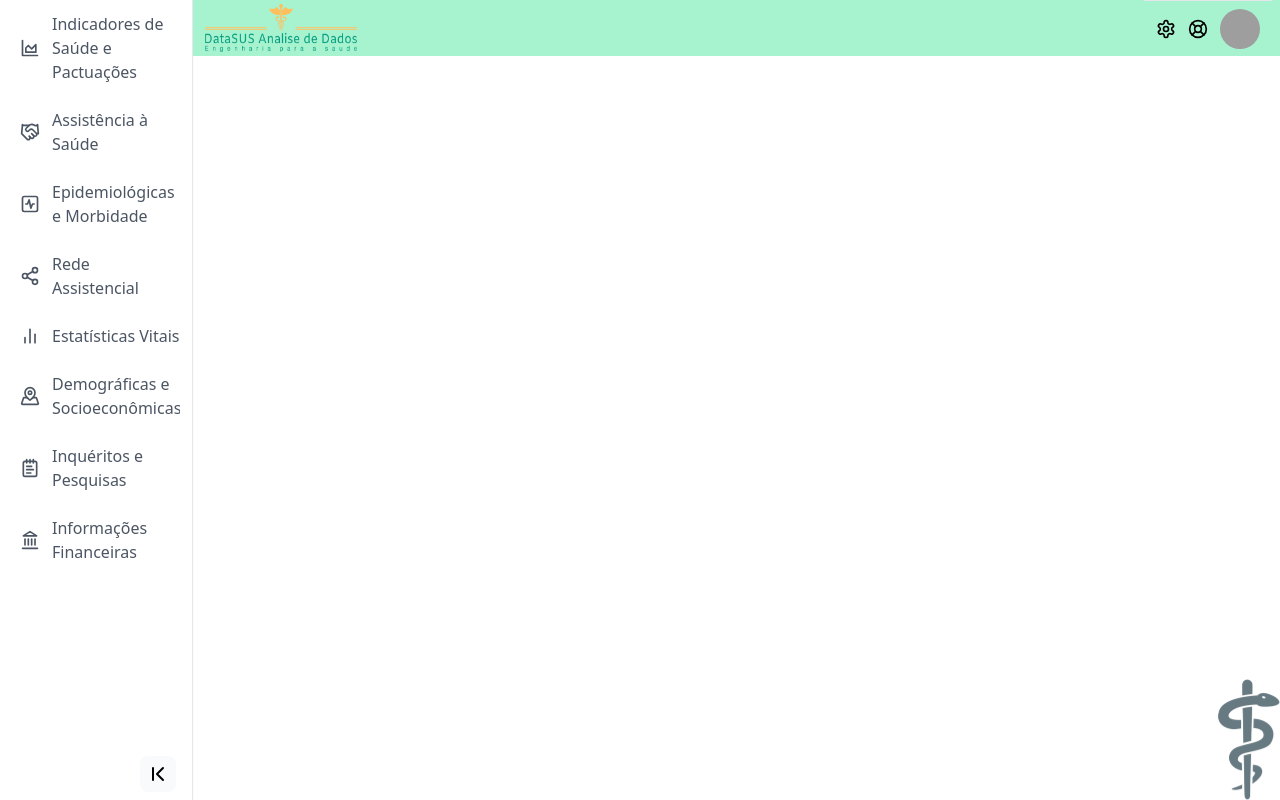
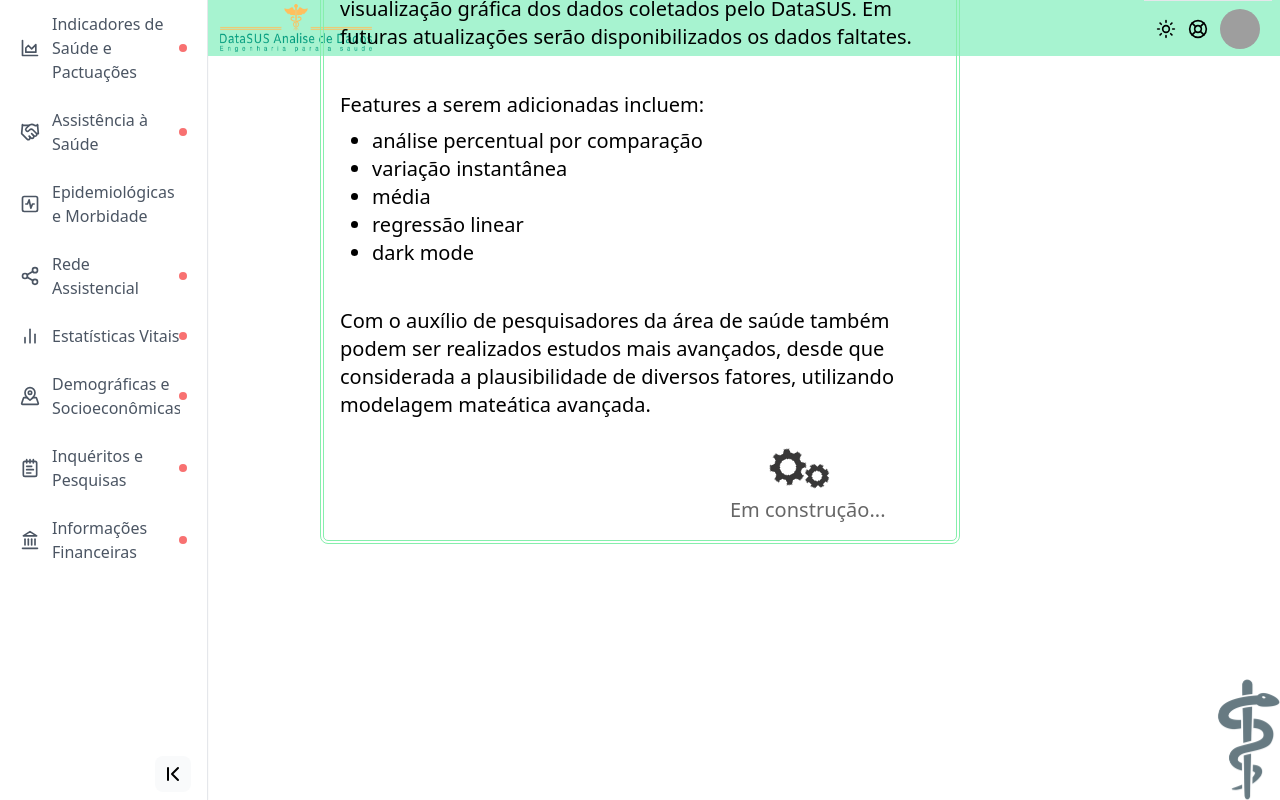
Before and after one commit to TarsoLucas/DataSUS_Statistical_Analysis, a React (Create React App) app in the folder DataSUS_UI/datasus_data_analytics/: page / in a window 1280 px wide. Built offline with nearby package versions, Linux system fonts and the light colour scheme; grey boxes are pictures that could not be loaded.

Commit message:
changing alert, adding homepage description, changing header logos

```diff
--- a/DataSUS_UI/datasus_data_analytics/src/App.css
+++ b/DataSUS_UI/datasus_data_analytics/src/App.css
@@ -6,3 +6,47 @@ body {
     background-position: calc(100% + 2.6vw) calc(90% + 8.8vh);
     background-repeat: no-repeat;
 }
+
+.loader {
+    width: 60px;
+    height: 40px;
+    position: relative;
+    display: inline-block;
+    --base-color: #ffffff; /*use your base color*/
+  }
+  .loader::before {
+    content: '';
+    left: 0;
+    top: 0;
+    position: absolute;
+    width: 36px;
+    height: 36px;
+    border-radius: 50%;
+    background-color: #383737;
+    background-image: radial-gradient(circle 8px at 18px 18px, var(--base-color) 100%, transparent 0), radial-gradient(circle 4px at 18px 0px, var(--base-color) 100%, transparent 0), radial-gradient(circle 4px at 0px 18px, var(--base-color) 100%, transparent 0), radial-gradient(circle 4px at 36px 18px, var(--base-color) 100%, transparent 0), radial-gradient(circle 4px at 18px 36px, var(--base-color) 100%, transparent 0), radial-gradient(circle 4px at 30px 5px, var(--base-color) 100%, transparent 0), radial-gradient(circle 4px at 30px 5px, var(--base-color) 100%, transparent 0), radial-gradient(circle 4px at 30px 30px, var(--base-color) 100%, transparent 0), radial-gradient(circle 4px at 5px 30px, var(--base-color) 100%, transparent 0), radial-gradient(circle 4px at 5px 5px, var(--base-color) 100%, transparent 0);
+    background-repeat: no-repeat;
+    box-sizing: border-box;
+    animation: rotationBack 3s linear infinite;
+  }
+  .loader::after {
+    content: '';
+    left: 35px;
+    top: 15px;
+    position: absolute;
+    width: 24px;
+    height: 24px;
+    border-radius: 50%;
+    background-color: #383737;
+    background-image: radial-gradient(circle 5px at 12px 12px, var(--base-color) 100%, transparent 0), radial-gradient(circle 2.5px at 12px 0px, var(--base-color) 100%, transparent 0), radial-gradient(circle 2.5px at 0px 12px, var(--base-color) 100%, transparent 0), radial-gradient(circle 2.5px at 24px 12px, var(--base-color) 100%, transparent 0), radial-gradient(circle 2.5px at 12px 24px, var(--base-color) 100%, transparent 0), radial-gradient(circle 2.5px at 20px 3px, var(--base-color) 100%, transparent 0), radial-gradient(circle 2.5px at 20px 3px, var(--base-color) 100%, transparent 0), radial-gradient(circle 2.5px at 20px 20px, var(--base-color) 100%, transparent 0), radial-gradient(circle 2.5px at 3px 20px, var(--base-color) 100%, transparent 0), radial-gradient(circle 2.5px at 3px 3px, var(--base-color) 100%, transparent 0);
+    background-repeat: no-repeat;
+    box-sizing: border-box;
+    animation: rotationBack 4s linear infinite reverse;
+  }
+  @keyframes rotationBack {
+    0% {
+      transform: rotate(0deg);
+    }
+    100% {
+      transform: rotate(-360deg);
+    }
+  }
--- a/DataSUS_UI/datasus_data_analytics/src/App.js
+++ b/DataSUS_UI/datasus_data_analytics/src/App.js
@@ -76,11 +76,13 @@ export default function App() {
           icon={<AreaChart size={20} />}
           text="Indicadores de Saúde e Pactuações"
           onClick={() => HandleItemClick("Indicadores de Saúde e Pactuações")}
+          alert
         ></SidebarItem>
         <SidebarItem
           icon={<Handshake size={20} />}
           text="Assistência à Saúde"
           onClick={() => HandleItemClick("Assistência à Saúde")}
+          alert
         ></SidebarItem>
         <SidebarItem
           icon={<ActivitySquare size={20} />}
@@ -91,26 +93,31 @@ export default function App() {
           icon={<Share2 size={20} />}
           text="Rede Assistencial"
           onClick={() => HandleItemClick("Rede Assistencial")}
+          alert
         ></SidebarItem>
         <SidebarItem
           icon={<BarChart2 size={20} />}
           text="Estatísticas Vitais"
           onClick={() => HandleItemClick("Estatísticas Vitais")}
+          alert
         ></SidebarItem>
         <SidebarItem
           icon={<MapPinned size={20} />}
           text="Demográficas e Socioeconômicas"
           onClick={() => HandleItemClick("Demográficas e Socioeconômicas")}
+          alert
         ></SidebarItem>
         <SidebarItem
           icon={<NotepadText size={20} />}
           text="Inquéritos e Pesquisas"
           onClick={() => HandleItemClick("Inquéritos e Pesquisas")}
+          alert
         ></SidebarItem>
         <SidebarItem
           icon={<Landmark size={20} />}
           text="Informações Financeiras"
           onClick={() => HandleItemClick("Informações Financeiras")}
+          alert
         ></SidebarItem>
       </>
     );
@@ -125,11 +132,42 @@ export default function App() {
 
       <div className="flex flex-col w-full">
         <Header />
-        <div className={`${callDataRequest ? "opacity-100 transition-opacity duration-200" : "opacity-0"}`}>
-          {callDataRequest &&
+        {callDataRequest &&
+          <div className={`${callDataRequest ? "opacity-100 transition-opacity duration-200" : "opacity-0"}`}>
             <DataRequest DataRequestSubOptionName={DataRequestSubOptionName} />
-          }
-        </div>
+          </div>
+        }
+        {!callDataRequest &&
+            <div className='w-1/2 absolute bottom-64 left-1/4 text-xl border-double border-green-300 border-4 rounded-lg p-4'>
+              <h1>Nota: </h1>
+              <p className='mt-5'>
+              Este sistema se encontra em desenvolvimento.
+              Note a presença de avisos vermelhos - estes indicam que esta ferramenta não se encontra em estado mínimo de uso.
+
+              Este sistema oferece a visualização gráfica dos dados coletados pelo DataSUS.
+
+              Em futuras atualizações serão disponibilizados os dados faltates.
+
+              </p>
+              <p className='mt-10'>Features a serem adicionadas incluem:</p>
+                <ul className='mt-2 list-disc ml-8'>
+                  <li>análise percentual por comparação</li>
+                  <li>variação instantânea</li>
+                  <li>média</li>
+                  <li>regressão linear</li>
+                  <li>dark mode</li>
+                </ul>
+
+              <p className='mt-10'>
+                Com o auxílio de pesquisadores da área de saúde também podem ser realizados estudos mais avançados, desde que considerada a plausibilidade de diversos fatores, utilizando modelagem mateática avançada.
+              </p>
+              <div style={{marginTop:"30px"}}>
+              <span class="loader" style={{marginLeft:"430px"}}></span>
+              <p style={{marginLeft:"390px", opacity:"0.6"}}>Em construção...</p>
+              </div>
+
+            </div>
+        }
       </div>
       </div>
     </div>
--- a/DataSUS_UI/datasus_data_analytics/src/components/header.js
+++ b/DataSUS_UI/datasus_data_analytics/src/components/header.js
@@ -2,10 +2,13 @@ import logo from '../images/datasuslogo.png'
 import { useState } from "react"
 import {
     LifeBuoy,
-    Settings,
+    Sun,
+    Moon
   } from "lucide-react"
 
 const Header = () => {
+
+    let dark = false;
 
     return(
         <header className="flex pr-2 pl-2 justify-between h-14 bg-emerald-200">
@@ -15,7 +18,9 @@ const Header = () => {
                 alt=""
             />
             <div className="border-t flex justify-between p-3 items-center min-w-32">
-                <Settings size={20}/>
+                {dark ? <Moon size={20}/> : <Sun size={20} />}
+
+
                 <LifeBuoy size={20}/>
                 <img
                     src="https://ui-avatars.com/api/?name=John+Doe"
--- a/DataSUS_UI/datasus_data_analytics/src/components/sidebar.js
+++ b/DataSUS_UI/datasus_data_analytics/src/components/sidebar.js
@@ -8,7 +8,7 @@ export default function Sidebar({ children }) {
 
     return(
         <aside className="h-screen">
-            <nav className="h-full max-h-dvh flex-grow flex flex-col bg-white border-r shadow-sm">
+            <nav className="h-full max-h-dvh min-w-52 flex-grow flex flex-col bg-white border-r shadow-sm">
                 <SidebarContext.Provider value={{ expanded }}>
                     <ul className="flex-1 px-3">
                         {React.Children.map(children, (child, index) =>
@@ -54,7 +54,7 @@ export function SidebarItem({ icon, text, alert, children, onClick }) {
                     {text}
                 </span>
                 {alert && (
-                    <div className={`absolute right-2 w-2 h-2 rounded bg-green-400 ${expanded ? "":"top-2"}`} />
+                    <div className={`absolute right-2 w-2 h-2 rounded bg-red-400 ${expanded ? "":"top-2"}`} />
                 )}
                 {!expanded && (
                     <div
@@ -84,7 +84,7 @@ export function SidebarItem({ icon, text, alert, children, onClick }) {
     )
 };
 
-export function SidebarSubItem({ icon, text, isClicked, setClickedItem, getSubOptionName, callDataRequest }) {
+export function SidebarSubItem({ icon, text, isClicked, setClickedItem, getSubOptionName, callDataRequest, alert }) {
     const {expanded} = useContext(SidebarContext)
 
     const handleClick = () => {
@@ -114,6 +114,9 @@ export function SidebarSubItem({ icon, text, isClicked, setClickedItem, getSubOp
                 >
                     {text}
                 </span>
+                {alert && (
+                <div className={`absolute right-2 w-2 h-2 rounded bg-red-400 ${expanded ? "":"top-2"}`} />
+                )}
                 {!expanded && (
                     <div
                         className="
```
